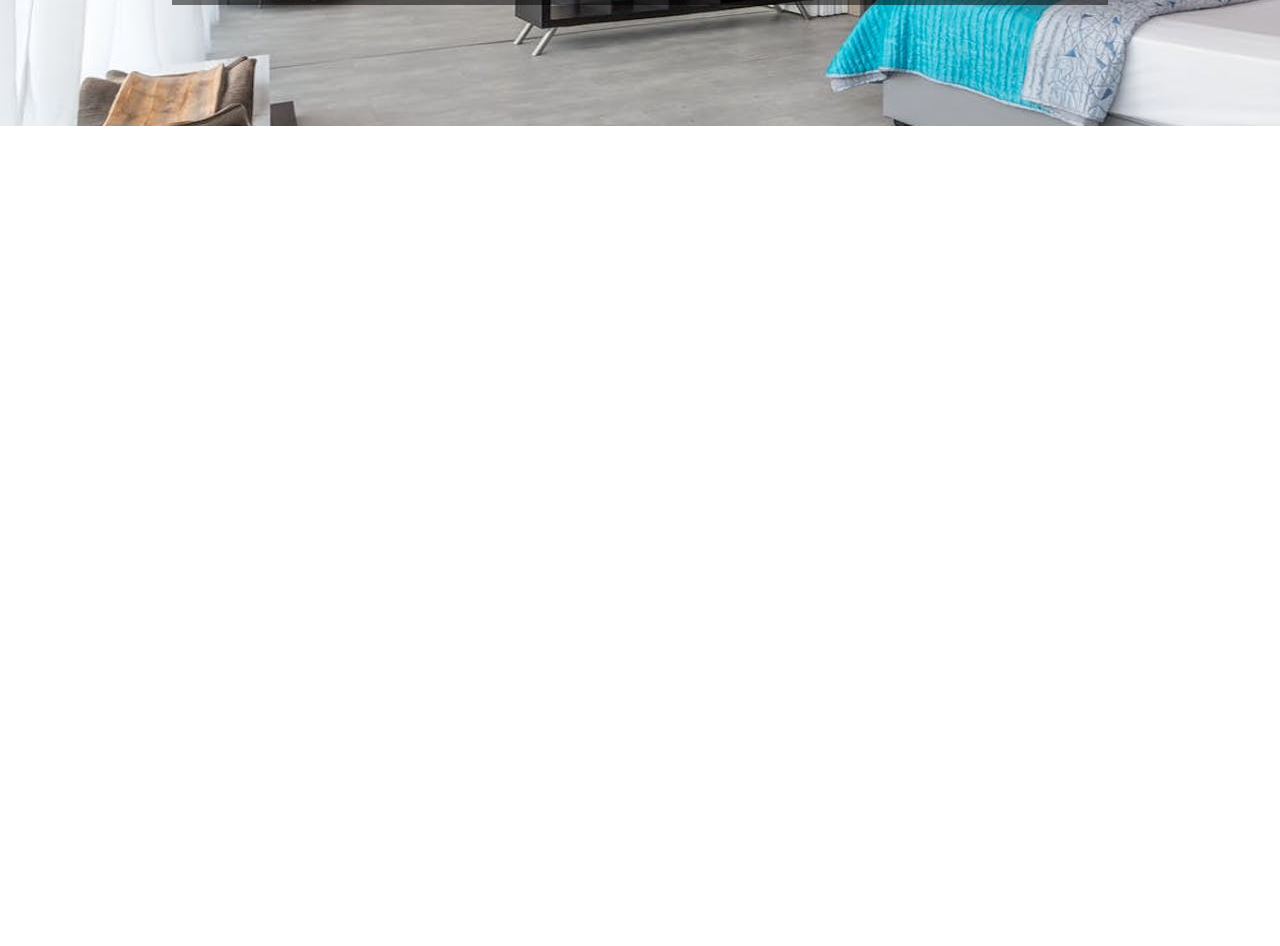
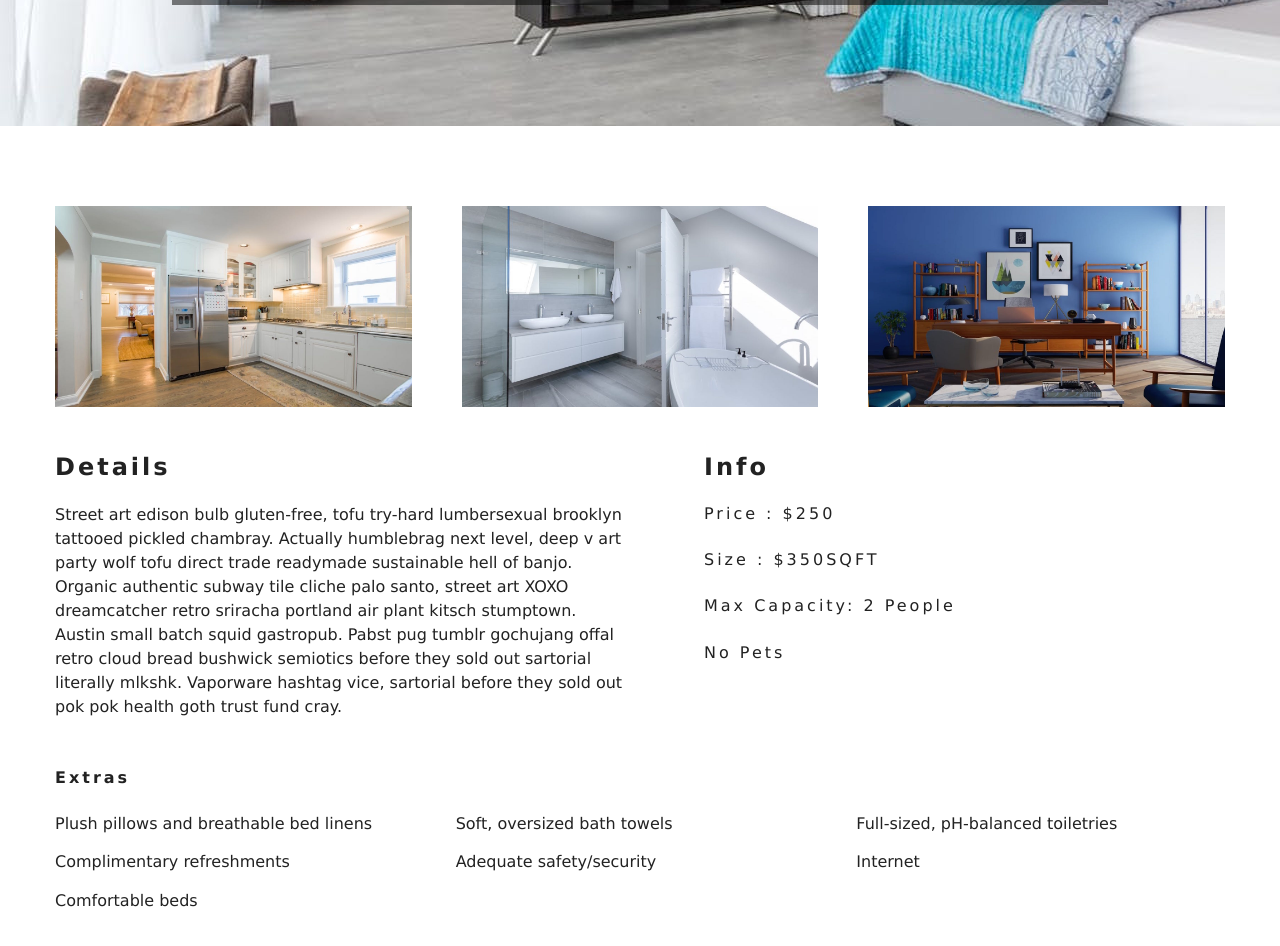
Before and after one commit to shavidze/react-playground, a React (Create React App) app in the folder resort/: page /rooms/double-basic in a window 1280 px wide. Shown: the part 420-1366 px from the top of the page. Before the commit the page ends 800 px from the top, so only its background shows below. Built offline with nearby package versions, Linux system fonts and the light colour scheme.

Commit message:
feat(resort): added RoomContainer to Rooms Page

```diff
--- /dev/null
+++ b/resort/src/components/RoomContainer.js
@@ -0,0 +1,15 @@
+import React from 'react';
+import RoomFilter from './RoomFilter';
+import RoomList from './RoomList';
+
+const RoomContainer = () => {
+  return (
+    <>
+      <div>Rooms Container</div>
+      <RoomFilter />
+      <RoomList />
+    </>
+  );
+};
+
+export default RoomContainer;
--- /dev/null
+++ b/resort/src/components/RoomFilter.js
@@ -0,0 +1,6 @@
+import React from 'react';
+const RoomFilter = () => {
+  return <div>Room Filter</div>;
+};
+
+export default RoomFilter;
--- /dev/null
+++ b/resort/src/components/RoomList.js
@@ -0,0 +1,6 @@
+import React from 'react';
+const RoomList = () => {
+  return <div>RoomList</div>;
+};
+
+export default RoomList;
--- a/resort/src/pages/Rooms.js
+++ b/resort/src/pages/Rooms.js
@@ -2,8 +2,9 @@
 import { Link } from 'react-router-dom';
 import Hero from '../components/Hero';
 import Banner from '../components/Banner';
-
+import RoomContainer from '../components/RoomContainer';
 const Rooms = () => (
+  <>
     <Hero className="roomsHero">
       <Banner title="our rooms">
         <Link to="/" className="btn-primary">
@@ -11,6 +12,8 @@
         </Link>
       </Banner>
     </Hero>
+    <RoomContainer />
+  </>
 );
 
 export default Rooms;
--- a/resort/src/pages/SingleRoom.js
+++ b/resort/src/pages/SingleRoom.js
@@ -28,7 +28,9 @@
       );
     }
     const { name, description, capacity, size, price, extras, breakfast, pets, images } = room;
+    const [mainImg, ...defaultImg] = images;
     return (
+      <>
         <StyledHero img={images[0] || this.state.defaultBcg}>
           <Banner title={`${name} room`}>
             <Link to="/rooms" className="btn-primary">
@@ -36,6 +38,36 @@
             </Link>
           </Banner>
         </StyledHero>
+        <section className="single-room">
+          <div className="single-room-images">
+            {defaultImg.map((item, index) => {
+              return <img key={index} src={item} alt={name} />;
+            })}
+          </div>
+          <div className="single-room-info">
+            <article className="desc">
+              <h3>details</h3>
+              <p>{description}</p>
+            </article>
+            <article className="info">
+              <h3>info</h3>
+              <h6>price : ${price}</h6>
+              <h6>size : ${size}SQFT</h6>
+              <h6>max capacity: {capacity > 1 ? `${capacity} people` : `${capacity} person`}</h6>
+              <h6>{pets ? 'pets allowed' : 'no pets'}</h6>
+              <h6>{breakfast && 'free breakfast included'}</h6>
+            </article>
+          </div>
+          <section className="room-extras">
+            <h6>extras</h6>
+            <ul className="extras">
+              {extras.map((item, index) => {
+                return <li key={index}>{item}</li>;
+              })}
+            </ul>
+          </section>
+        </section>
+      </>
     );
   }
 }
```
Lines whose indentation alone changed are shown as unchanged.
